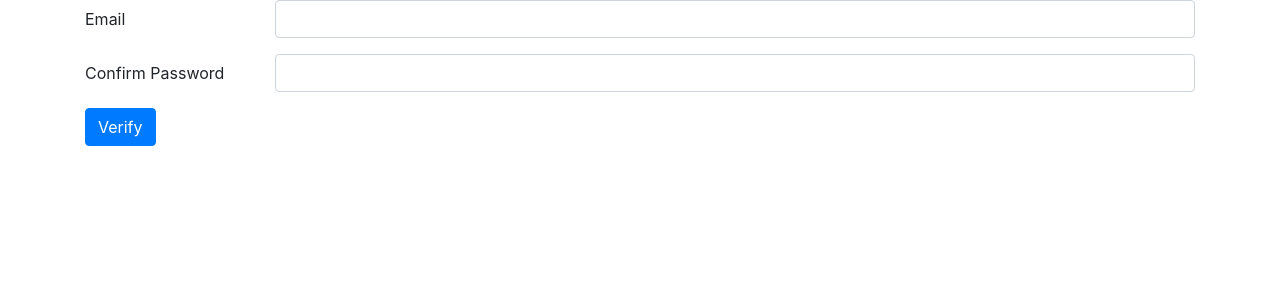
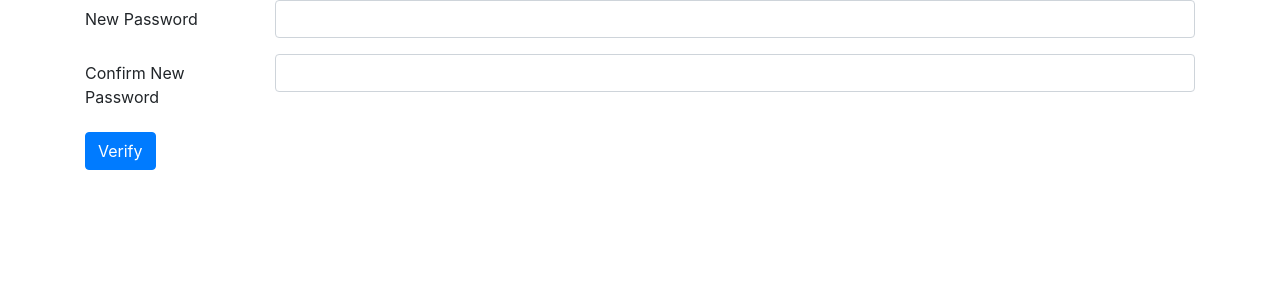
Before and after one commit to bilgramiraza/react-dashboard, a React (Create React App) app: page /SetPassword in a window 1280 px wide. Shown: the top 300 px of the page. Built offline with nearby package versions, Linux system fonts and the light colour scheme; the HTML template or start-up script is replaced by a standard one.

Commit message:
Fixed Labels for the form

```diff
--- a/src/components/SetPassword.js
+++ b/src/components/SetPassword.js
@@ -16,7 +16,7 @@ function SetPassword() {
       <Form onSubmit={setpassword}>
         <Form.Group as={Row} className="mb-3" controlId="pwd">
           <Form.Label column sm="2">
-            Email
+            New Password
           </Form.Label>
           <Col sm="10">
             <Form.Control type="password" />
@@ -25,7 +25,7 @@ function SetPassword() {
 
         <Form.Group as={Row} className="mb-3" controlId="confirmPwd">
           <Form.Label column sm="2">
-            Confirm Password
+            Confirm New Password
           </Form.Label>
           <Col sm="10">
             <Form.Control type="password"/>
```
